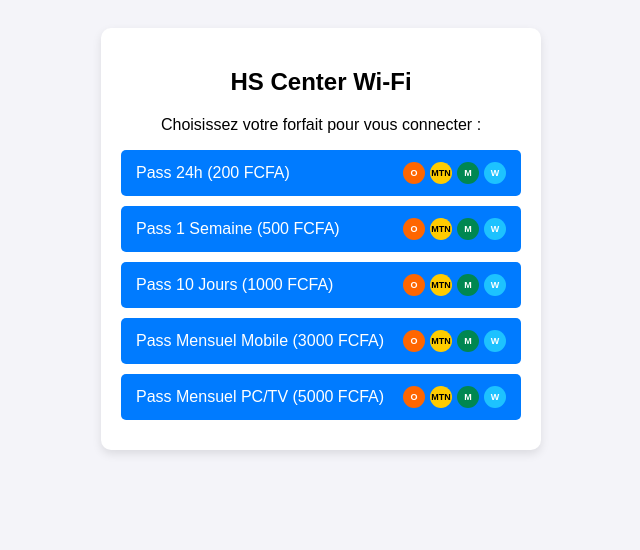
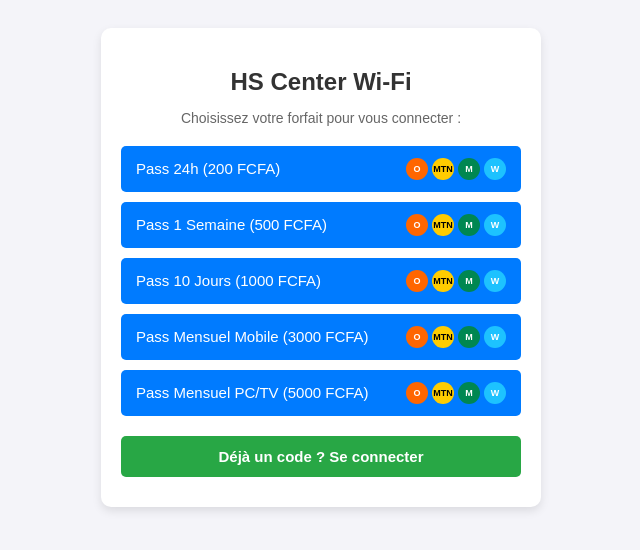
Before and after one commit to patrice30/Hs-center-zone, a plain HTML site: page index.html in a window 1280 px wide. Shown: the whole page, without its empty margins (319-959 px from the left). Drawn offline with Linux system fonts and the light colour scheme.

Commit message:
Refactor styles and add connection button
Updated styles for buttons and operators, added connection button at the bottom.

```diff
--- a/index.html
+++ b/index.html
@@ -7,15 +7,18 @@
     <style>
         body { font-family: Arial, sans-serif; background-color: #f4f4f9; text-align: center; padding: 20px; }
         .container { max-width: 400px; margin: 0 auto; background: white; padding: 20px; border-radius: 10px; box-shadow: 0px 4px 10px rgba(0,0,0,0.1); }
-        .logo { max-width: 120px; height: auto; margin-bottom: 15px; }
-        .btn { display: flex; align-items: center; justify-content: space-between; width: 100%; background: #007bff; color: white; border: none; padding: 12px 15px; margin: 10px 0; border-radius: 5px; font-size: 16px; cursor: pointer; text-decoration: none; }
+        h2 { color: #333; margin-bottom: 5px; }
+        p { color: #666; font-size: 14px; margin-bottom: 20px; }
+        .btn { display: flex; align-items: center; justify-content: space-between; width: 100%; background: #007bff; color: white; border: none; padding: 12px 15px; margin: 10px 0; border-radius: 5px; font-size: 15px; cursor: pointer; text-decoration: none; box-sizing: border-box; }
         .btn:hover { background: #0056b3; }
-        .operators { display: flex; gap: 5px; align-items: center; }
+        .operators { display: flex; gap: 4px; align-items: center; }
         .op-badge { width: 22px; height: 22px; border-radius: 50%; display: flex; align-items: center; justify-content: center; font-size: 9px; font-weight: bold; color: white; }
         .orange { background-color: #ff6600; }
         .mtn { background-color: #ffcc00; color: #000; }
         .moov { background-color: #008751; }
         .wave { background-color: #1dc2ff; }
+        .btn-connect { background-color: #28a745; justify-content: center; font-weight: bold; margin-top: 20px; }
+        .btn-connect:hover { background-color: #218838; }
     </style>
 </head>
 <body>
@@ -73,6 +76,9 @@
             <div class="op-badge wave">W</div>
         </div>
     </button>
+
+    <!-- Bouton de connexion réintégré en bas -->
+    <a href="#" class="btn btn-connect">Déjà un code ? Se connecter</a>
 </div>
 
 <script>
```
